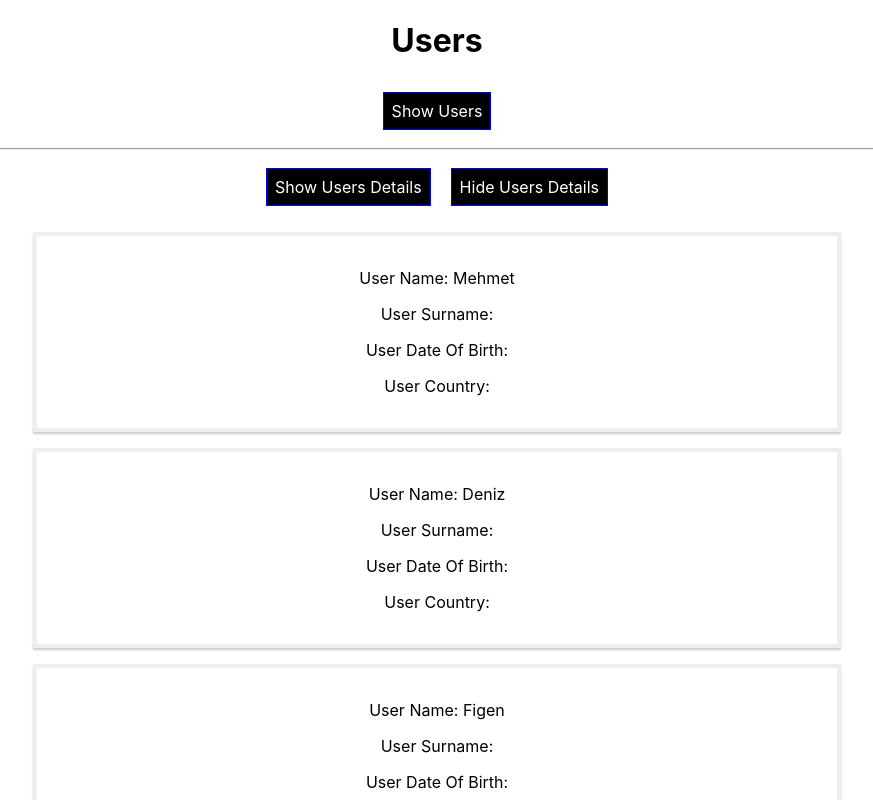
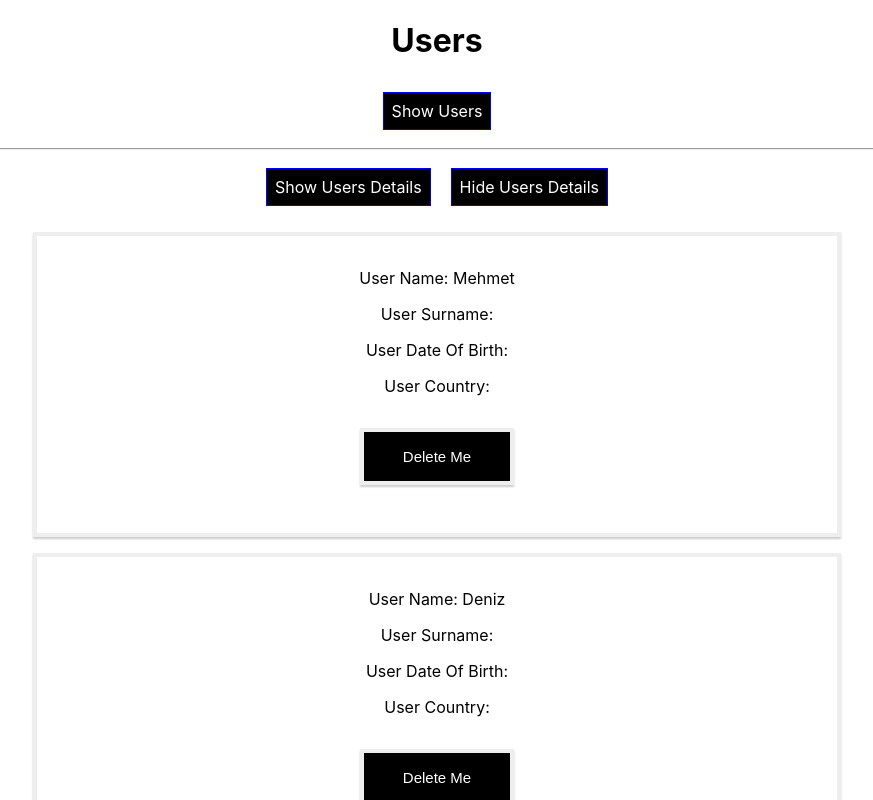
Before and after one commit to robinucar/User-Project, a React (Create React App) app: page / in a window 1280 px wide. Both pictures are taken after a click on the button "Show Users". Shown: the top 800 px of the page, without its empty margins (203-1076 px from the left). Built offline with nearby package versions, Linux system fonts and the light colour scheme.

Commit message:
last modified

```diff
--- a/src/App.js
+++ b/src/App.js
@@ -1,6 +1,5 @@
 import React, { useState } from 'react';
 import './App.css';
-
 import UserOutput from './Components/UserOutput';
 
 
@@ -8,22 +7,22 @@ import UserOutput from './Components/UserOutput';
 const App = () => {
   const [userNameState, setUserNameStates] = useState({
     users: [
-      {userName: 'Mehmet', surName: null, dob: null, country: null},
-      {userName: 'Deniz', surName: null, dob: null, country: null},
-      {userName: 'Figen', surName: null, dob: null, country: null}
+      { id: 'first', userName: 'Mehmet', surName: null, dob: null, country: null},
+      {id: 'second', userName: 'Deniz', surName: null, dob: null, country: null},
+      {id: 'third', userName: 'Figen', surName: null, dob: null, country: null}
     ],
   })
 
   const  [showUsersState, setShowUsersState] = useState({
     showUsers:false
   })
-  console.log(userNameState)
+
   const showUsersDetailsHandler = () => {
     setUserNameStates({
       users: [
-        {userName: 'Mehmet', surName: 'Ucar', dob: '29/03/1988', country: 'The United Kingdom'},
-        {userName: 'Deniz', surName: 'Saritas', dob: '23/05/1997', country: 'Austria'},
-        {userName: 'Figen', surName: 'Ucar', dob: '27/11/1971', country: 'Austria'}
+        {id: 'fourth', userName: 'Mehmet', surName: 'Ucar', dob: '29/03/1988', country: 'The United Kingdom'},
+        {id: 'fifth',userName: 'Deniz', surName: 'Saritas', dob: '23/05/1997', country: 'Austria'},
+        {id: 'sixth',userName: 'Figen', surName: 'Ucar', dob: '27/11/1971', country: 'Austria'}
       ]
     })
   }
@@ -47,6 +46,13 @@ const App = () => {
 
   }
 
+  const deleteUsersHandler = (userIndex) => {
+    users = [...userNameState.users];
+    users.splice(userIndex, 1);
+    setUserNameStates({users: users});
+
+  }
+
   const buttonStyle = {
     backgroundColor: 'black',
     color: 'white',
@@ -59,24 +65,27 @@ const App = () => {
   let users = null;
   if(showUsersState.showUsers){
     users = (
-    <div>
+      <div>
             <button
-              style = {buttonStyle}
-              onClick = {showUsersDetailsHandler}> Show Users Details </button>
+                style = { buttonStyle }
+                onClick = { showUsersDetailsHandler }> Show Users Details </button>
               <button
-              style = {buttonStyle}
-              onClick = {hideUsersDetailsHandler}> Hide Users Details </button>
-              {userNameState.users.map(user => {
+                style = { buttonStyle }
+                onClick = { hideUsersDetailsHandler }> Hide Users Details </button>
+              {userNameState.users.map((user, index) => {
                 return <UserOutput
+                          click = { () => deleteUsersHandler(index)}
                           userName = {user.userName}
                           surName = {user.surName}
                           dob = {user.dob}
-                          country = {user.country} />
+                          country = {user.country}
+                          key = {user.id}
+                          ></UserOutput>
               })}
 
 
             <hr></hr>
-        </div>
+      </div>
     )
   }
 
--- /dev/null
+++ b/src/Components/Btn.css
@@ -0,0 +1,11 @@
+.btn {
+  width: 20%;
+  margin: 16px auto;
+  border: 4px solid #eee;
+  box-shadow: 0 2px 2px #ccc;
+  padding: 16px;
+  text-align: center;
+  background-color:black;
+  color:white;
+  font-size: 15px;
+}
--- a/src/Components/UserOutput.js
+++ b/src/Components/UserOutput.js
@@ -1,7 +1,8 @@
 import React from 'react';
 import './Users1.css'
+import './Btn.css'
 const userOutput = (props) => {
-  const { userName, surName, dob, country } = props
+  const { userName, surName, dob, country, click } = props
   return (
     <div className = 'Users1'>
 
@@ -9,6 +10,7 @@ const userOutput = (props) => {
       <p>User Surname: {surName}</p>
       <p>User Date Of Birth: { dob }</p>
       <p>User Country: { country }</p>
+      <p onClick = { click }><button className = 'btn'>Delete Me</button></p>
 
     </div>
   )
```
